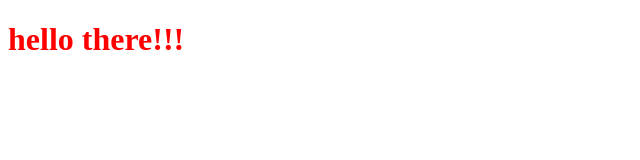
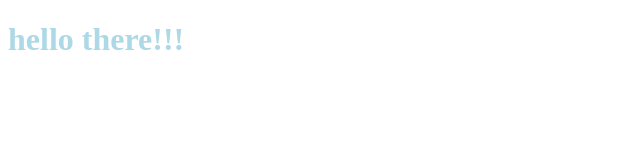
Before and after one commit to slyunicorn/web-assignment, a plain HTML site: page index.html in a window 1280 px wide. Shown: the whole page, without its empty margins (0-640 px from the left). Drawn offline with Linux system fonts and the light colour scheme.

Commit message:
css external trial

```diff
--- a/index.html
+++ b/index.html
@@ -3,6 +3,12 @@
 <head>
 	<title>Web Submission</title>
 	<link rel="stylesheet" href="index.css">
+	<style>
+		h1{
+			color: lightblue;
+		}
+	</style>
+
 </head>
 <body>
 
```
